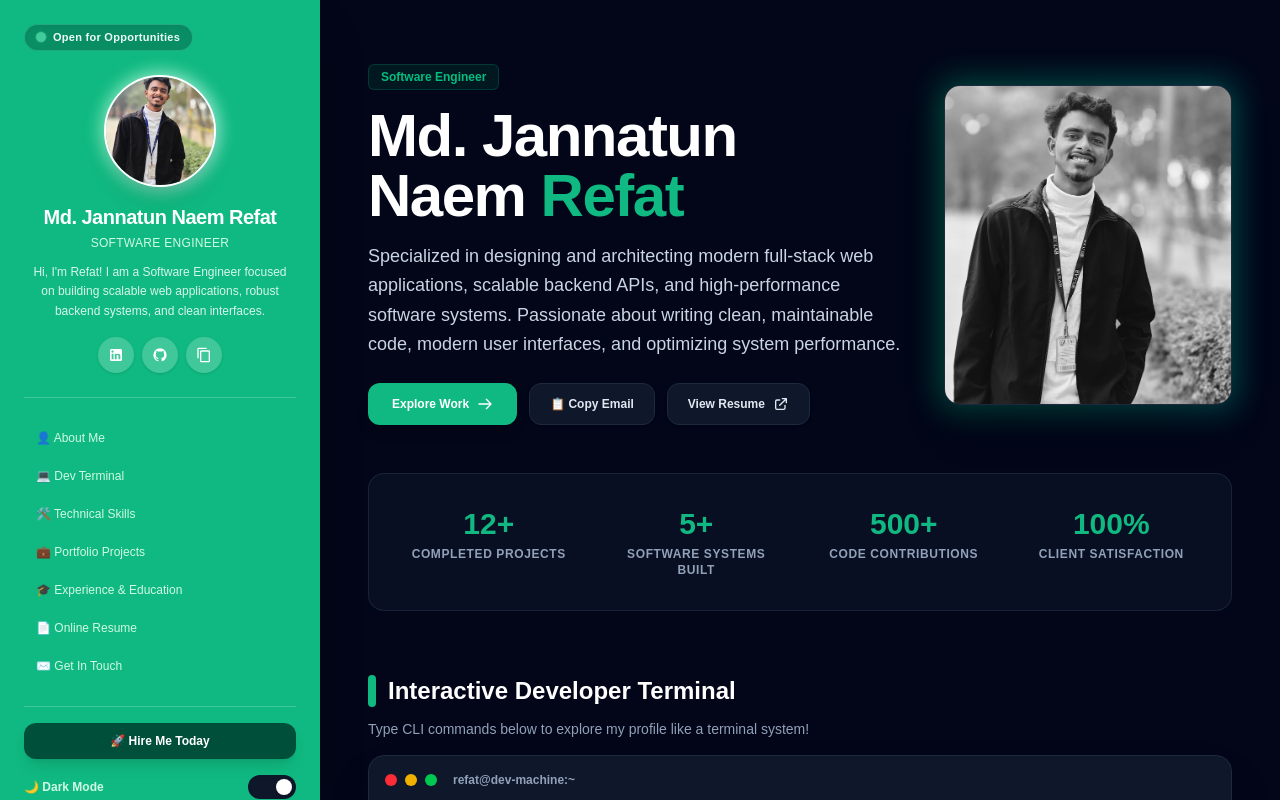
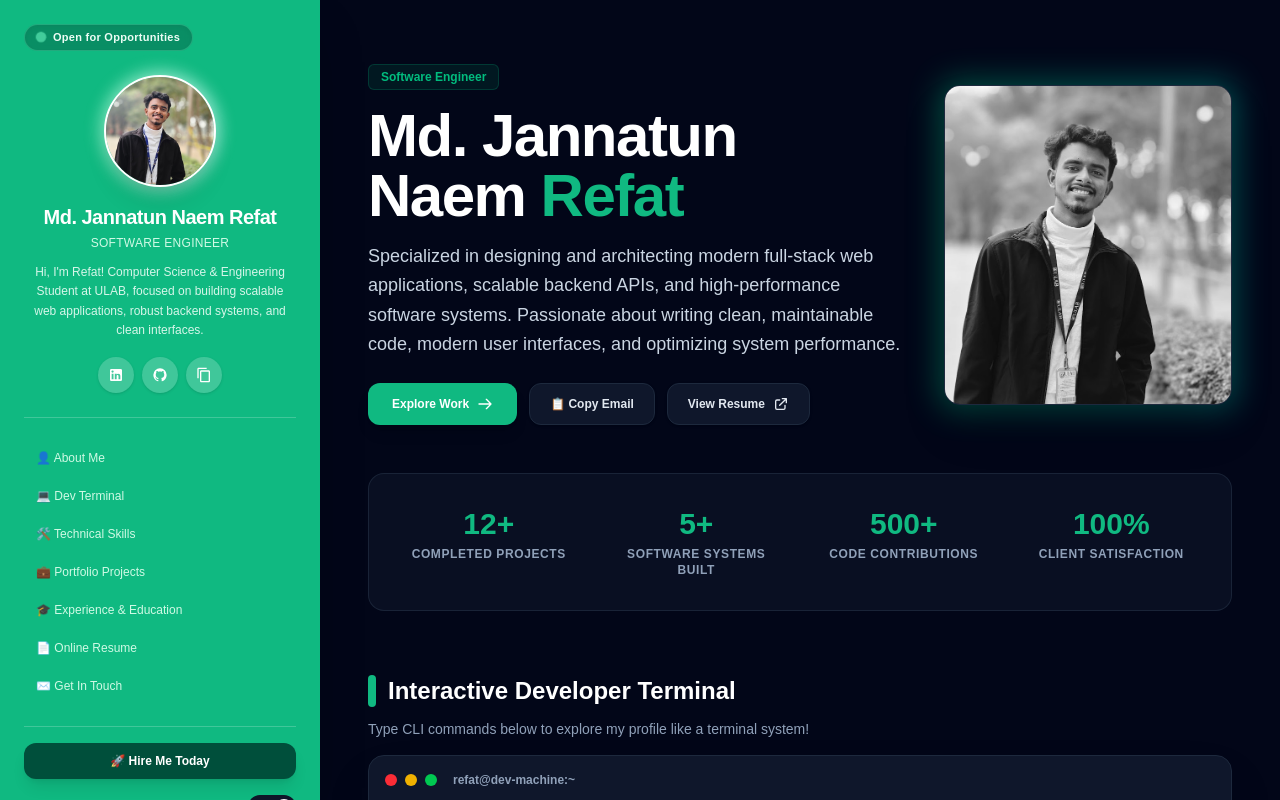
Before and after one commit to csrefat/my-portfolio, a Next.js app: page / in a window 1280 px wide. Shown: the top 800 px of the page. Built offline with nearby package versions, Linux system fonts and the light colour scheme.

Commit message:
Update page code with image framing and ULAB education details

```diff
--- a/app/page.js
+++ b/app/page.js
@@ -158,7 +158,7 @@ export default function Home() {
         "  clear     - Wipe terminal output"
       ];
     } else if (cmd === "about") {
-      response = ["Md. Jannatun Naem Refat - Software Engineer focused on web applications, backends, and system performance."];
+      response = ["Md. Jannatun Naem Refat - Software Engineering student at ULAB focused on web applications, backends, and system performance."];
     } else if (cmd === "skills") {
       response = ["Full-Stack: Next.js, React, Node.js, REST APIs | Systems: Python, C++, Networking, SQL/NoSQL"];
     } else if (cmd === "projects") {
@@ -255,7 +255,7 @@ export default function Home() {
                 <img
                   src="/profile.jpg"
                   alt="Md. Jannatun Naem Refat"
-                  className="w-full h-full object-cover group-hover:scale-105 transition duration-300"
+                  className="w-full h-full object-cover object-top group-hover:scale-105 transition duration-300"
                   onError={(e) => {
                     e.currentTarget.src = "https://via.placeholder.com/150";
                   }}
@@ -270,7 +270,7 @@ export default function Home() {
               Software Engineer
             </p>
             <p className="text-xs text-emerald-50/90 leading-relaxed px-2 font-light">
-              Hi, I&apos;m Refat! I am a Software Engineer focused on building scalable web applications, robust backend systems, and clean interfaces.
+              Hi, I&apos;m Refat! Computer Science & Engineering Student at ULAB, focused on building scalable web applications, robust backend systems, and clean interfaces.
             </p>
 
             {/* Social Vector Icons + Copy Email */}
@@ -429,7 +429,7 @@ export default function Home() {
                 <img
                   src="/profile.jpg"
                   alt="Md. Jannatun Naem Refat"
-                  className="w-full h-full object-cover filter grayscale hover:grayscale-0 transition duration-500 transform hover:scale-105"
+                  className="w-full h-full object-cover object-top filter grayscale hover:grayscale-0 transition duration-500 transform hover:scale-105"
                   onError={(e) => {
                     e.currentTarget.src = "https://via.placeholder.com/350x350";
                   }}
```
